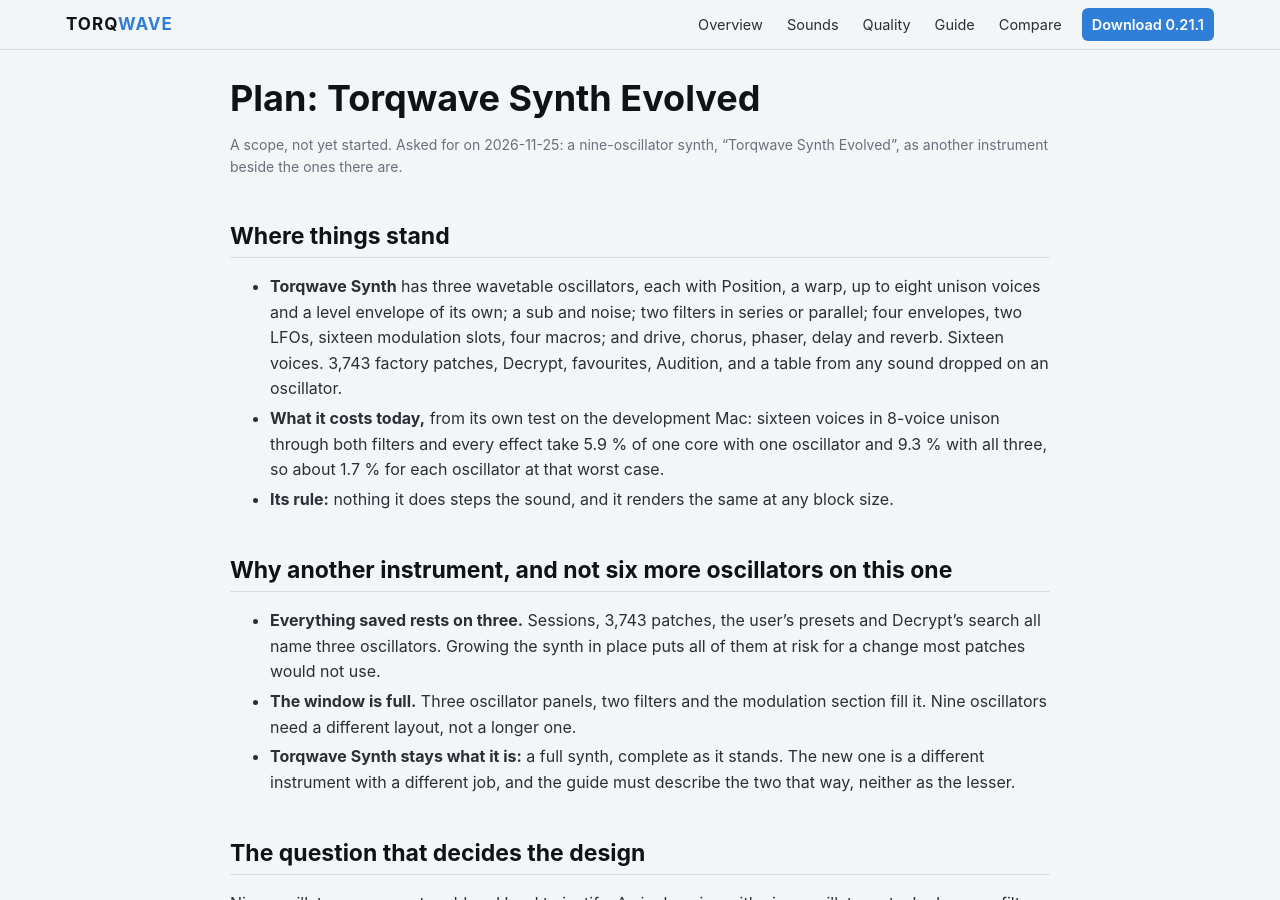
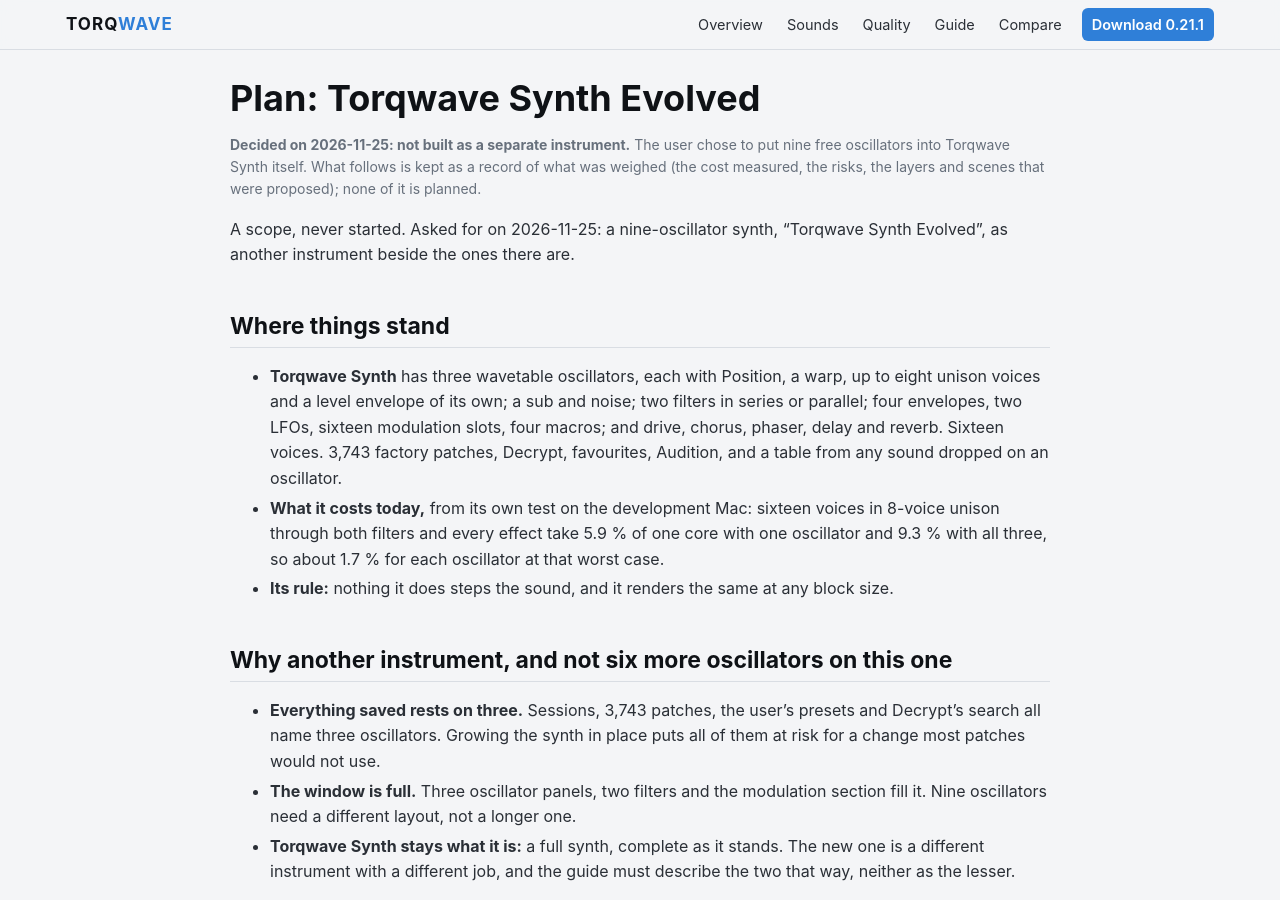
Before and after one commit to BobClawblaw/torqwave, a Jekyll site: the page built from docs/plans/PLAN-SYNTH-EVOLVED.md, in a window 1280 px wide and 900 px high. Built offline with Jekyll 4.4.1, drawn with Linux system fonts in a browser that asks for light colours; our own code applies the rules of GitHub Pages for plain Markdown files.

Commit message:
Plan: Torqwave Synth Evolved is not built; nine oscillators go into Torqwave Synth

```diff
--- a/docs/plans/PLAN-SYNTH-EVOLVED.md
+++ b/docs/plans/PLAN-SYNTH-EVOLVED.md
@@ -1,6 +1,8 @@
 # Plan: Torqwave Synth Evolved
 
-A scope, not yet started. Asked for on 2026-11-25: a nine-oscillator synth, "Torqwave Synth Evolved", as another instrument beside the ones there are.
+**Decided on 2026-11-25: not built as a separate instrument.** The user chose to put nine free oscillators into Torqwave Synth itself. What follows is kept as a record of what was weighed (the cost measured, the risks, the layers and scenes that were proposed); none of it is planned.
+
+A scope, never started. Asked for on 2026-11-25: a nine-oscillator synth, "Torqwave Synth Evolved", as another instrument beside the ones there are.
 
 ## Where things stand
 
```
